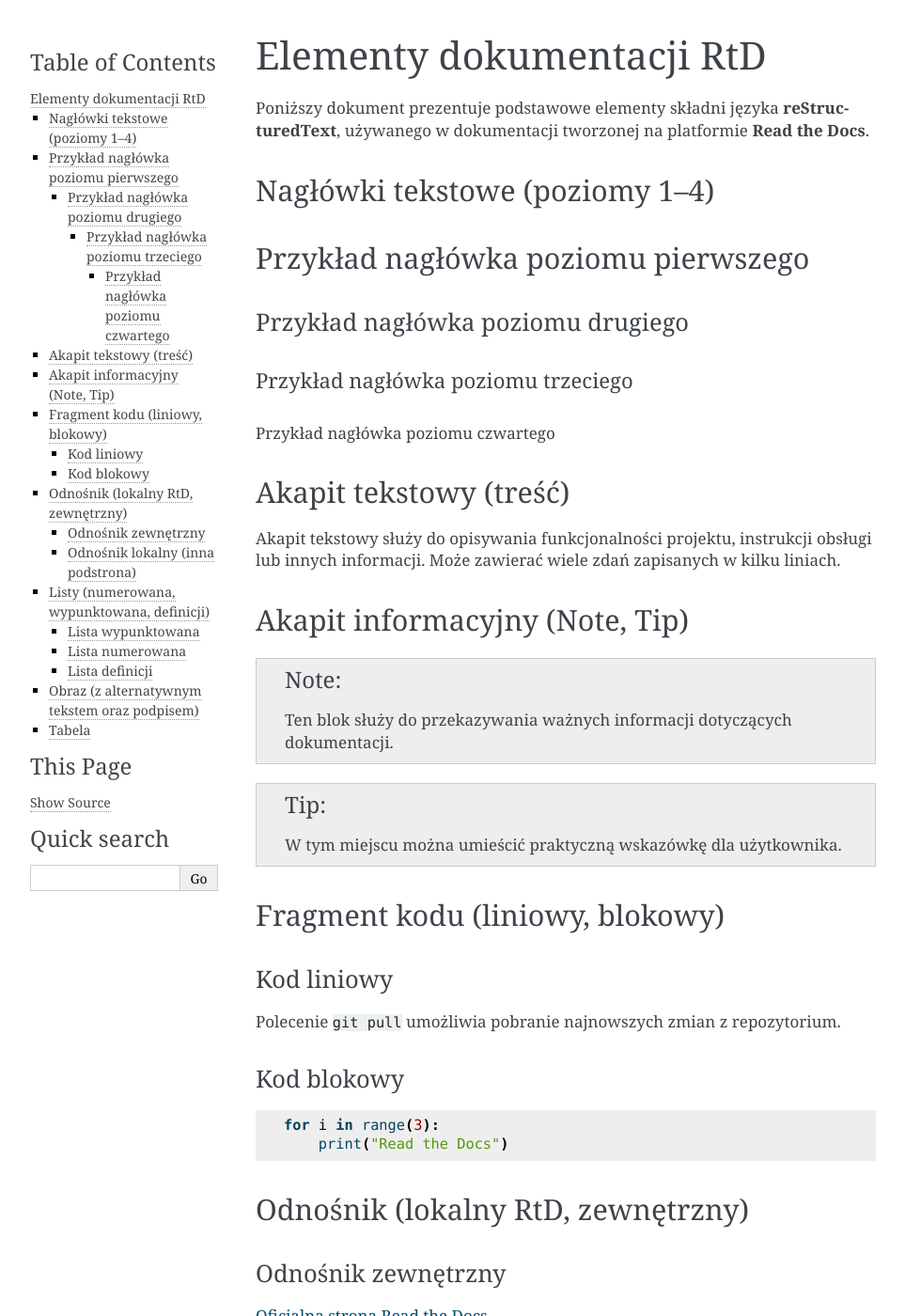
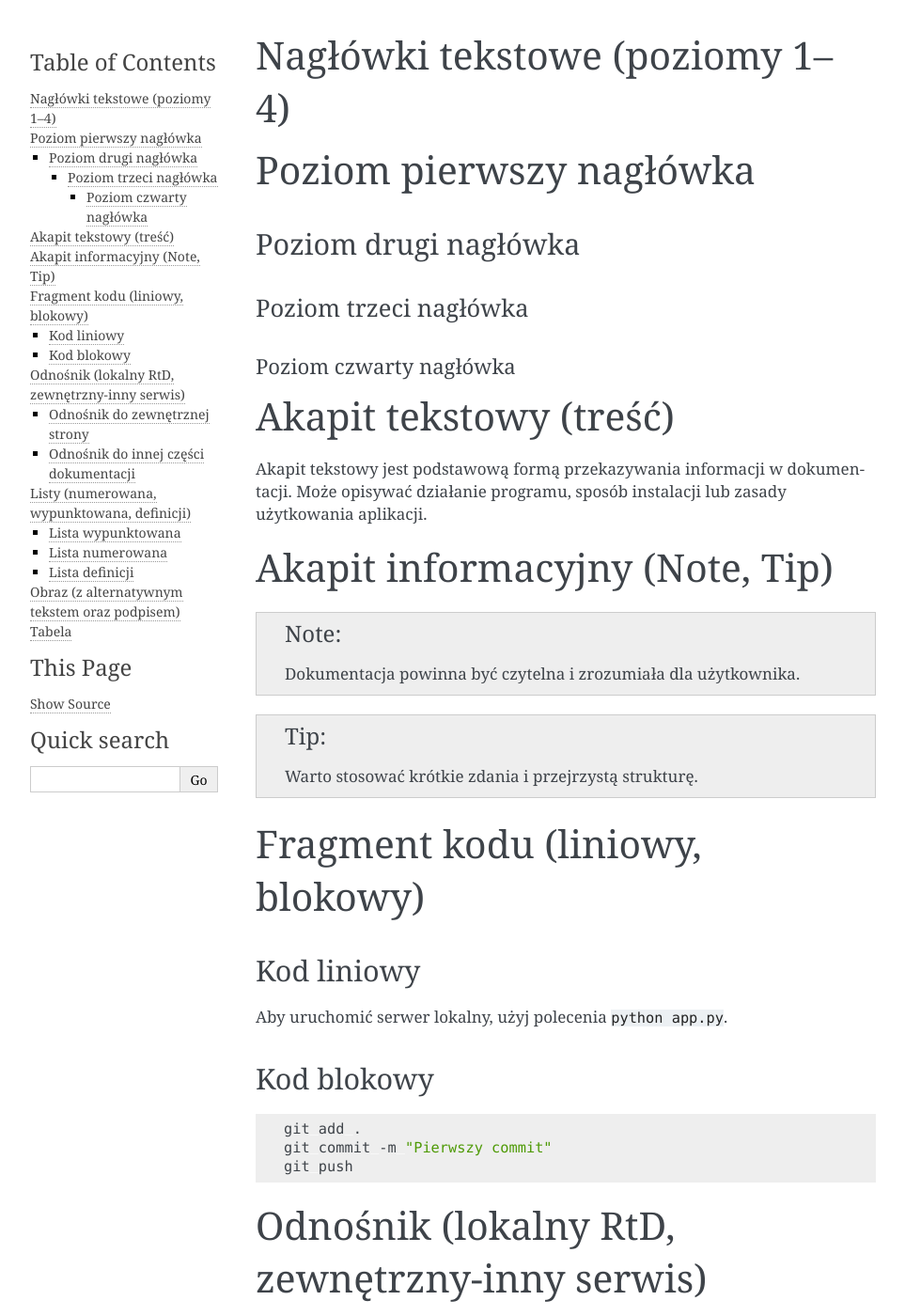
Before and after one commit to Kar-Dur/zse-4TPKD-rtd, a Sphinx documentation site: the page built from docs/source/skladnia.rst, in a window 1280 px wide and 1400 px high. Shown: the whole window at 94% size, without its empty margins (148-1111 px from the left). Built offline with Sphinx 7.4.7, drawn with Linux system fonts in a browser that asks for light colours; some of the changed text lies outside the part shown.

Commit message:
Update skladnia.rst

```diff
--- a/docs/source/skladnia.rst
+++ b/docs/source/skladnia.rst
@@ -1,45 +1,38 @@
-===============================
-Elementy dokumentacji RtD
-===============================
-
-Poniższy dokument prezentuje podstawowe elementy składni
-języka **reStructuredText**, używanego w dokumentacji
-tworzonej na platformie **Read the Docs**.
-
 Nagłówki tekstowe (poziomy 1–4)
 ===============================
 
-Przykład nagłówka poziomu pierwszego
-===================================
+Poziom pierwszy nagłówka
+=======================
 
-Przykład nagłówka poziomu drugiego
-----------------------------------
+Poziom drugi nagłówka
+--------------------
 
-Przykład nagłówka poziomu trzeciego
-~~~~~~~~~~~~~~~~~~~~~~~~~~~~~~~~~~
+Poziom trzeci nagłówka
+~~~~~~~~~~~~~~~~~~~~~
 
-Przykład nagłówka poziomu czwartego
-^^^^^^^^^^^^^^^^^^^^^^^^^^^^^^^^^^
+Poziom czwarty nagłówka
+^^^^^^^^^^^^^^^^^^^^^^
 
 
 Akapit tekstowy (treść)
 ======================
 
-Akapit tekstowy służy do opisywania funkcjonalności projektu,
-instrukcji obsługi lub innych informacji.
-Może zawierać wiele zdań zapisanych w kilku liniach.
+Akapit tekstowy jest podstawową formą przekazywania
+informacji w dokumentacji.
+Może opisywać działanie programu, sposób instalacji
+lub zasady użytkowania aplikacji.
 
 
 Akapit informacyjny (Note, Tip)
 ===============================
 
 .. note::
-   Ten blok służy do przekazywania ważnych informacji
-   dotyczących dokumentacji.
+   Dokumentacja powinna być czytelna
+   i zrozumiała dla użytkownika.
 
 .. tip::
-   W tym miejscu można umieścić praktyczną wskazówkę
-   dla użytkownika.
+   Warto stosować krótkie zdania
+   i przejrzystą strukturę.
 
 
 Fragment kodu (liniowy, blokowy)
@@ -48,30 +41,30 @@
 Kod liniowy
 -----------
 
-Polecenie ``git pull`` umożliwia pobranie najnowszych zmian
-z repozytorium.
+Aby uruchomić serwer lokalny, użyj polecenia ``python app.py``.
 
 Kod blokowy
 -----------
 
-.. code-block:: python
+.. code-block:: bash
 
-   for i in range(3):
-       print("Read the Docs")
+   git add .
+   git commit -m "Pierwszy commit"
+   git push
 
 
-Odnośnik (lokalny RtD, zewnętrzny)
-=================================
+Odnośnik (lokalny RtD, zewnętrzny-inny serwis)
+=============================================
 
-Odnośnik zewnętrzny
-------------------
+Odnośnik do zewnętrznej strony
+------------------------------
 
-`Oficjalna strona Read the Docs <https://readthedocs.org>`_
+`Strona Python <https://www.python.org>`_
 
-Odnośnik lokalny (inna podstrona)
---------------------------------
+Odnośnik do innej części dokumentacji
+-------------------------------------
 
-Więcej informacji znajduje się na stronie :doc:`autor`.
+Szczegóły projektu opisano na stronie :doc:`autor`.
 
 
 Listy (numerowana, wypunktowana, definicji)
@@ -80,46 +73,46 @@
 Lista wypunktowana
 ------------------
 
-- dokumentacja
-- repozytorium
-- konfiguracja
+- instalacja środowiska
+- konfiguracja projektu
+- uruchomienie aplikacji
 
 Lista numerowana
 ----------------
 
-1. Utworzenie repozytorium
-2. Dodanie plików `.rst`
-3. Publikacja na Read the Docs
+1. Pobierz repozytorium
+2. Otwórz projekt w edytorze
+3. Uruchom dokumentację
 
 Lista definicji
 ---------------
 
-Sphinx
-   Narzędzie do generowania dokumentacji.
+Repozytorium
+   Miejsce przechowywania kodu źródłowego.
 
-Read the Docs
-   Platforma hostująca dokumentacje projektów.
+Dokumentacja
+   Opis sposobu działania projektu.
 
 
 Obraz (z alternatywnym tekstem oraz podpisem)
 =============================================
 
 .. figure:: ./obraz.jpg
-   :alt: Przykładowa grafika
+   :alt: Schemat projektu
    :align: center
 
-   Przykładowy obraz użyty w dokumentacji.
+   Schemat przedstawiający strukturę projektu.
 
 
 Tabela
 ======
 
-+----------------+----------------------------+
-| Element        | Zastosowanie               |
-+================+============================+
-| Nagłówek       | Tytuł sekcji               |
-+----------------+----------------------------+
-| Lista          | Grupowanie informacji      |
-+----------------+----------------------------+
-| Kod            | Prezentacja przykładu      |
-+----------------+----------------------------+
++-------------------+----------------------+
+| Plik              | Przeznaczenie        |
++===================+======================+
+| index.rst         | Strona główna        |
++-------------------+----------------------+
+| skladnia.rst      | Opis składni         |
++-------------------+----------------------+
+| autor.rst         | Informacje o autorze |
++-------------------+----------------------+
```
